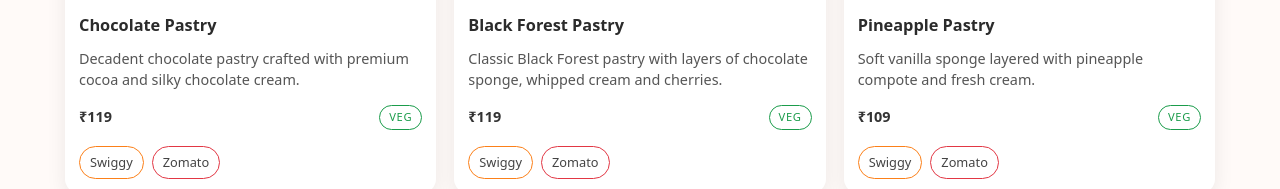
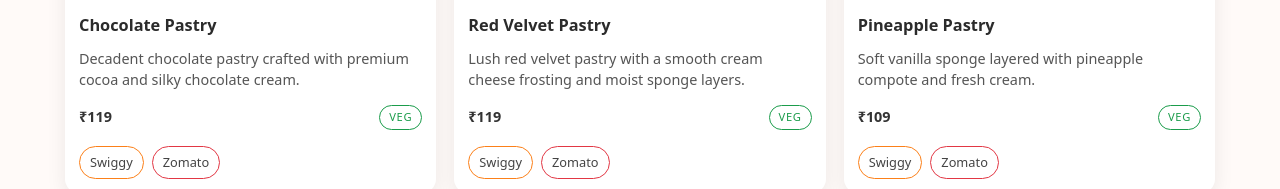
Before and after one commit to kaushikvinay44-alt/cakeopera-website, a plain HTML site: page index.html in a window 1280 px wide. Shown: the part 2352-2541 px from the top of the page. Drawn offline with Linux system fonts and the light colour scheme.

Commit message:
Update index.html

```diff
--- a/index.html
+++ b/index.html
@@ -221,10 +221,10 @@
             </div>
           </div>
 
-          <div class="card" data-product-name="Black Forest Pastry">
-            <img src="https://prime-c0.static.urbanpiper.com/cakeopera/2025-06/3mzHnvQ2slxGk3HneWwFUTpLQo3uHQpQE15ojKUz.jpg" alt="Black Forest Pastry">
-            <h4>Black Forest Pastry</h4>
-            <p>Classic Black Forest pastry with layers of chocolate sponge, whipped cream and cherries.</p>
+          <div class="card" data-product-name="Red Velvet Pastry">
+            <img src="https://prime-c0.static.urbanpiper.com/cakeopera/2025-06/Bk7JDLQU0uz4GAWHMYeWKchmIx49mQ186615U43q.jpg" alt="Red Velvet Pastry">
+            <h4>Red Velvet Pastry</h4>
+            <p>Lush red velvet pastry with a smooth cream cheese frosting and moist sponge layers.</p>
             <div class="meta-row">
               <span class="price">₹119</span>
               <span class="tag veg">VEG</span>
```
